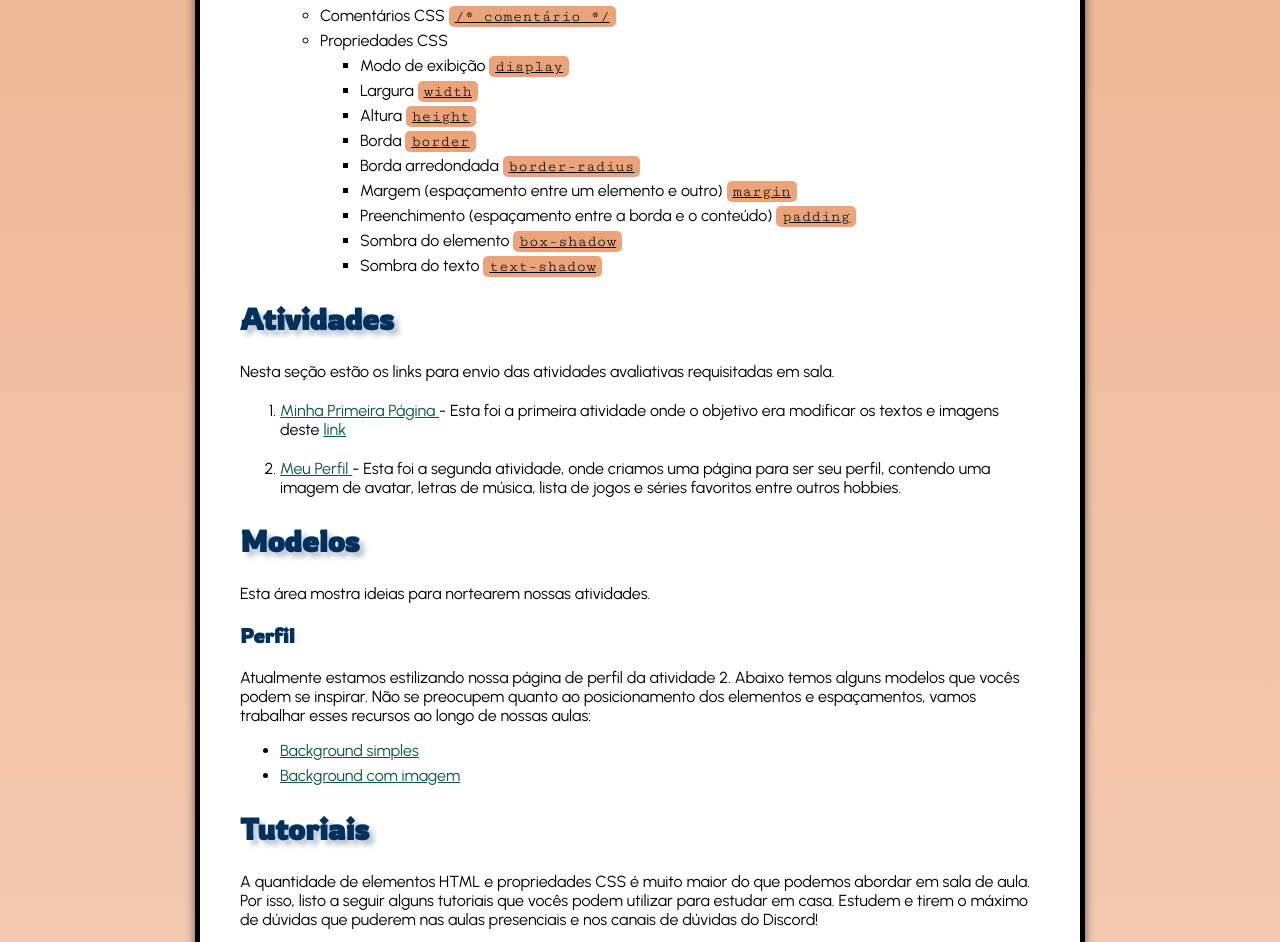
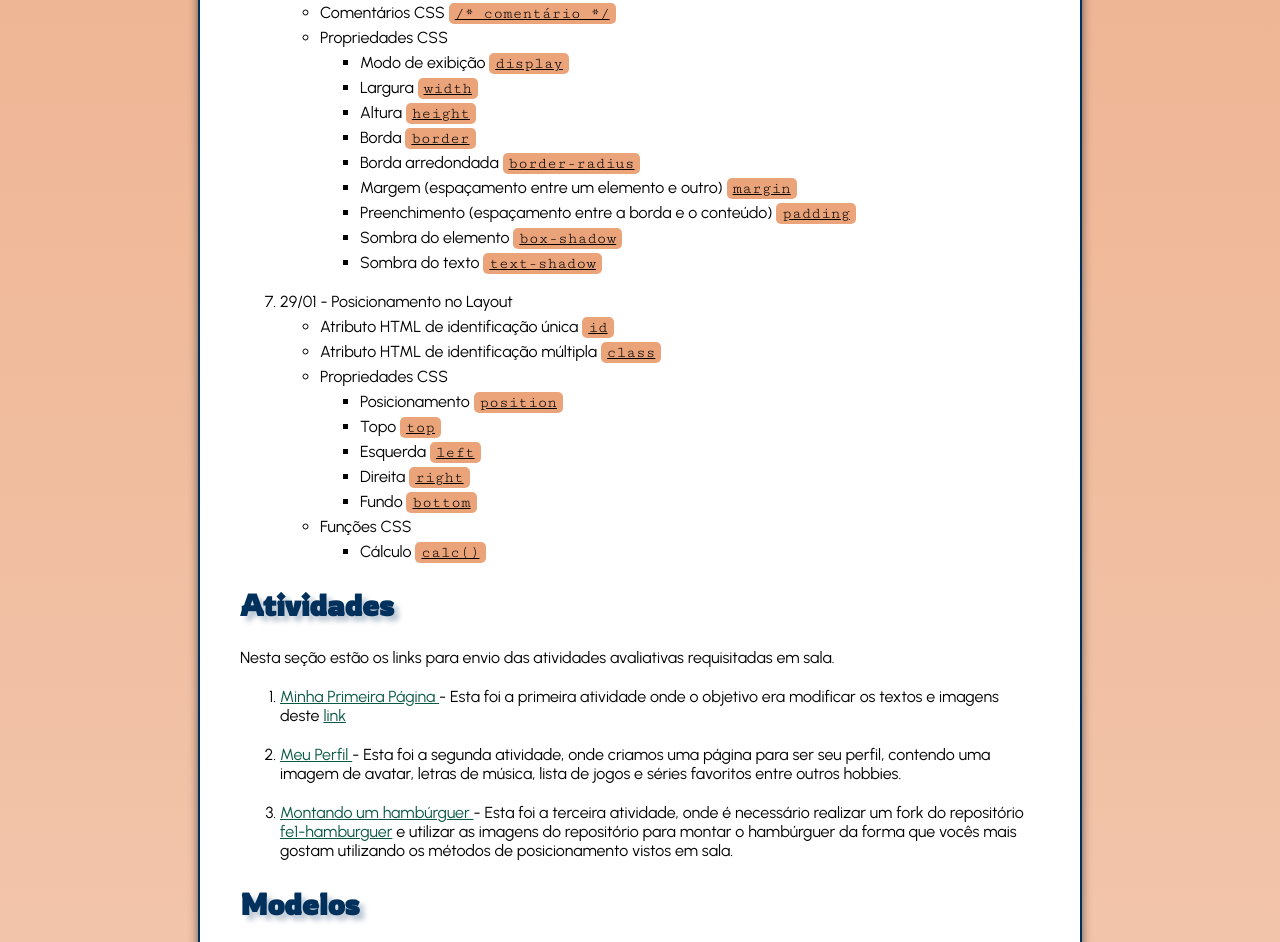
Before and after one commit to mikejobrn/fe1-aulas, a plain HTML site: page index.html in a window 1280 px wide. Shown: the part 1220-2162 px from the top of the page. Drawn offline with Linux system fonts and the light colour scheme.

Commit message:
Atualiza repositório com conteúdo da aula do dia 29/01

```diff
--- a/index.html
+++ b/index.html
@@ -204,6 +204,42 @@
                     </li>
                 </ul>
             </li>
+            <li>29/01 - Posicionamento no Layout
+                <ul>
+                    <li>Atributo HTML de identificação única
+                        <a href="https://developer.mozilla.org/pt-BR/docs/Web/HTML/Global_attributes/id">id</a>
+                    </li>
+                    <li>Atributo HTML de identificação múltipla
+                        <a href="https://developer.mozilla.org/pt-BR/docs/Web/HTML/Global_attributes/class">class</a>
+                    </li>
+                    <li>Propriedades CSS
+                        <ul>
+                            <li>Posicionamento
+                                <a href="https://developer.mozilla.org/pt-BR/docs/Web/CSS/position">position</a>
+                            </li>
+                            <li>Topo
+                                <a href="https://developer.mozilla.org/en-US/docs/Web/CSS/top">top</a>
+                            </li>
+                            <li>Esquerda
+                                <a href="https://developer.mozilla.org/en-US/docs/Web/CSS/left">left</a>
+                            </li>
+                            <li>Direita
+                                <a href="https://developer.mozilla.org/en-US/docs/Web/CSS/right">right</a>
+                            </li>
+                            <li>Fundo
+                                <a href="https://developer.mozilla.org/en-US/docs/Web/CSS/bottom">bottom</a>
+                            </li>
+                        </ul>
+                    </li>
+                    <li>Funções CSS
+                        <ul>
+                            <li>Cálculo
+                                <a href="https://developer.mozilla.org/pt-BR/docs/Web/CSS/calc">calc()</a>
+                            </li>
+                        </ul>
+                    </li>
+                </ul>
+            </li>
         </ol>
 
         <h2>Atividades</h2>
@@ -230,6 +266,15 @@
                 - Esta foi a segunda atividade, onde criamos uma página para ser seu perfil,
                 contendo uma imagem de avatar, letras de música, lista de jogos e séries favoritos
                 entre outros hobbies.
+            </li>
+            <li>
+                <a href="https://forms.gle/TAiJobrkb2PSDrXK8">
+                    Montando um hambúrguer
+                </a>
+                - Esta foi a terceira atividade, onde é necessário realizar um fork do repositório
+                <a href="https://github.com/mikejobrn/fe1-hamburguer">fe1-hamburguer</a> e utilizar
+                as imagens do repositório para montar o hambúrguer da forma que vocês mais gostam
+                utilizando os métodos de posicionamento vistos em sala.
             </li>
         </ol>
 
@@ -338,6 +383,11 @@
                 </a>
             </li>
             <li>
+                <strong>Zen Garden</strong>: <a href="https://csszengarden.com/">
+                    Zen Garden
+                </a>
+            </li>
+            <li>
                 Utilização de fontes: <a href="https://fariart.com.br/blog/a-melhor-forma-de-importar-fontes-no-css/">Blog do Lucas Faria</a>
             </li>
             <li>
@@ -353,5 +403,11 @@
                 </a>
             </li>
         </ul>
+
+        <div id="ee">
+            <h2>Parabéns!</h2>
+            <p>Você encontrou o Easter Egg! Tire um print da sua tela e envie neste <a href="https://forms.gle/uLJSJNejgxwfH5bz5">link</a>.</p>
+            <img src="ee.png" width="300" alt="">
+        </div>
     </body>
 </html>
--- a/style.css
+++ b/style.css
@@ -10,8 +10,8 @@ body {
     margin: auto;
     margin-top: 50px;
     margin-bottom: 50px;
-    border-color: black;
-    border-width: 5px;
+    border-color: #00305c;
+    border-width: 2px;
     border-style: solid;
     padding: 40px;
     border-radius: 20px;
@@ -70,3 +70,20 @@ a {
 a:hover {
     color: #63c86b;
 }
+
+#ee {
+    display: none;
+    height: 500px;
+    left: calc(50% - 800px/2 - 350px);
+    position: fixed;
+    transform: rotate(-15deg);
+    text-align: center;
+    top: calc(50% - 500px/2);
+    width: 300px;
+}
+
+#ee h2 {
+    color: white;
+    font-size: 50px;
+    text-shadow: 0 0 3px black;
+}
```
Also changed, not shown: ee.png (added).
